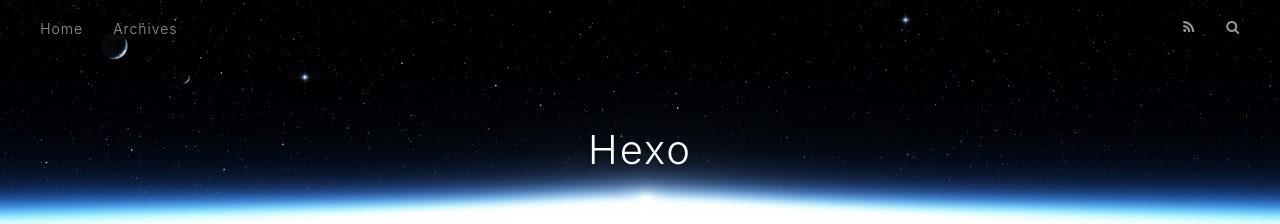
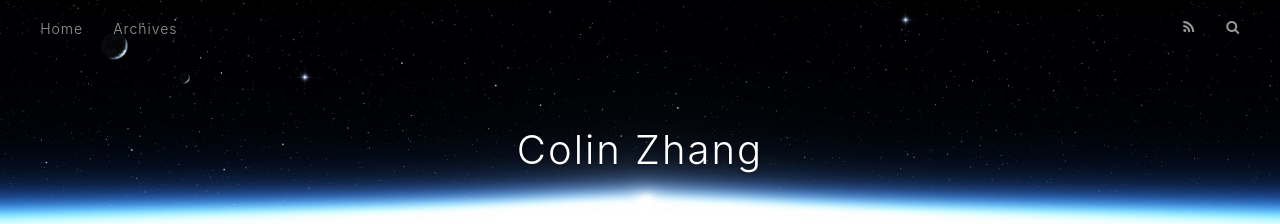
Before and after one commit to colinzhang84/colinzhang84.github.io, a plain HTML site: page index.html in a window 1280 px wide. Shown: the top 224 px of the page. Drawn offline with nearby package versions, Linux system fonts and the light colour scheme.

Commit message:
Site updated: 2019-03-09 19:34:56

```diff
--- a/index.html
+++ b/index.html
@@ -5,17 +5,17 @@
 
 
 
-  <title>Hexo</title>
+  <title>Colin Zhang</title>
   <meta name="viewport" content="width=device-width, initial-scale=1, maximum-scale=1">
   <meta property="og:type" content="website">
-<meta property="og:title" content="Hexo">
+<meta property="og:title" content="Colin Zhang">
 <meta property="og:url" content="http://yoursite.com/index.html">
-<meta property="og:site_name" content="Hexo">
+<meta property="og:site_name" content="Colin Zhang">
 <meta property="og:locale" content="default">
 <meta name="twitter:card" content="summary">
-<meta name="twitter:title" content="Hexo">
+<meta name="twitter:title" content="Colin Zhang">
 
-    <link rel="alternate" href="/atom.xml" title="Hexo" type="application/atom+xml">
+    <link rel="alternate" href="/atom.xml" title="Colin Zhang" type="application/atom+xml">
 
 
     <link rel="icon" href="/favicon.png">
@@ -34,7 +34,7 @@
   <div id="header-outer" class="outer">
     <div id="header-title" class="inner">
       <h1 id="logo-wrap">
-        <a href="/" id="logo">Hexo</a>
+        <a href="/" id="logo">Colin Zhang</a>
       </h1>
 
     </div>
@@ -97,7 +97,7 @@
 
     </div>
     <footer class="article-footer">
-      <a data-url="http://yoursite.com/2019/03/09/hello-world/" data-id="cjt1cw7tk0000d451ge3ld8qk" class="article-share-link">Share</a>
+      <a data-url="http://yoursite.com/2019/03/09/hello-world/" data-id="cjt1ew7520000pz51if62k9wh" class="article-share-link">Share</a>
 
 
     </footer>
```
Also changed, not shown: 2019/03/09/hello-world/index.html (+5 -5 lines), archives/2019/03/index.html (+6 -6 lines), archives/2019/index.html (+6 -6 lines), archives/index.html (+6 -6 lines).
